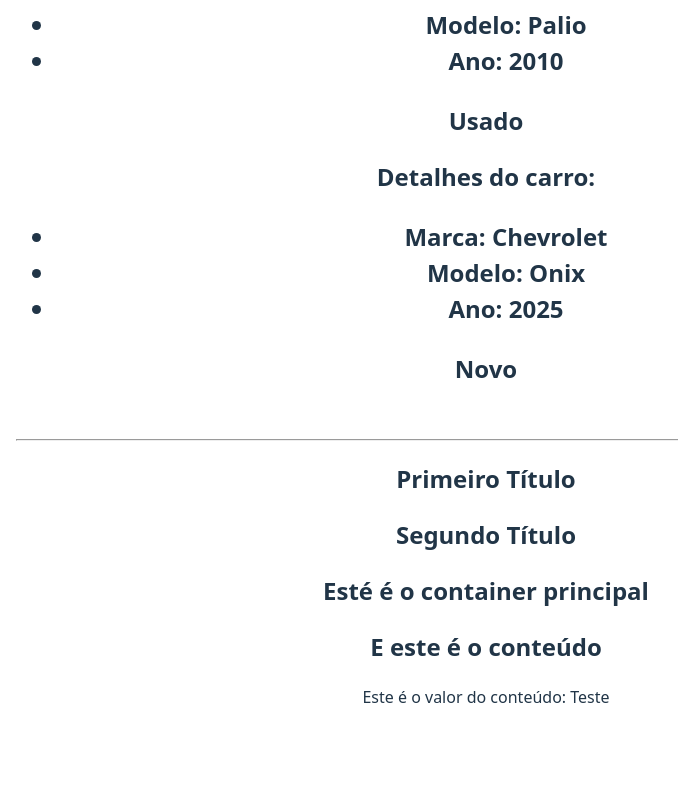
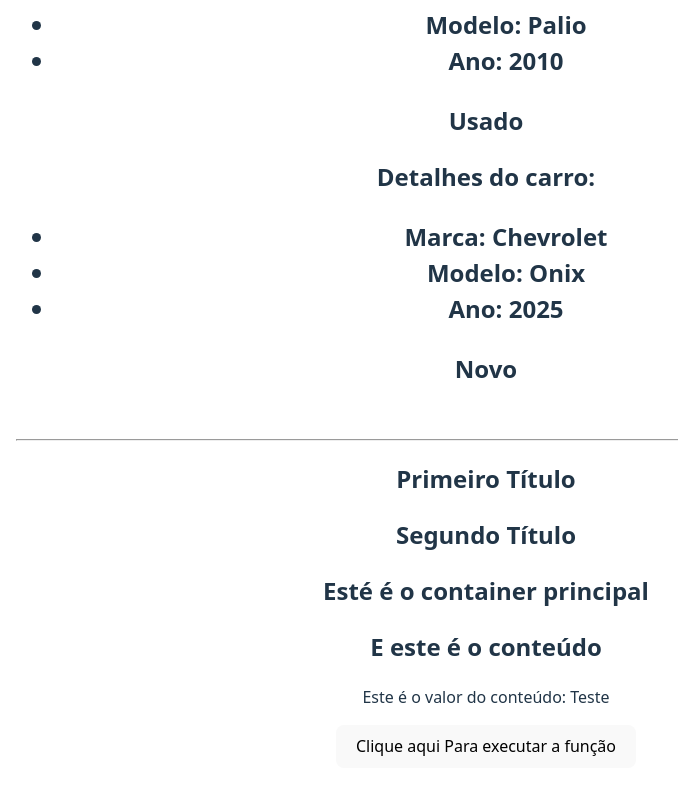
Before and after one commit to joao-vittorr/estudo-react-native, a React (Vite) app in the folder 3_avancando_em_react/avancando/: page / in a window 1280 px wide. Shown: the part 2216-3008 px from the top of the page, without its empty margins (154-832 px from the left). Before the commit the page ends 2973 px from the top, so only its background shows below. Built offline with nearby package versions, Linux system fonts and the light colour scheme.

Commit message:
Executando função por meio da props

```diff
--- a/3_avancando_em_react/avancando/src/App.jsx
+++ b/3_avancando_em_react/avancando/src/App.jsx
@@ -6,6 +6,7 @@
 import CarDetails from "./components/CarDetails";
 import Fragment from "./components/Fragment";
 import Container from "./components/Container";
+import ExecuteFunction from "./components/ExecuteFunction";
 
 function App() {
   const carros = [
@@ -13,6 +14,10 @@
     { marca: "Fiat", modelo: "Palio", ano: 2010, newCar: false },
     { marca: "Chevrolet", modelo: "Onix", ano: 2025, newCar: true },
   ];
+
+  function showMessage() {
+    alert("Evento do componente pai!");
+  }
 
   return (
     <>
@@ -42,6 +47,8 @@
       <Container myValue="Teste">
         <h2>E este é o conteúdo</h2>
       </Container>
+      {/* Executando fução na props */}
+      <ExecuteFunction myFunction={showMessage} />
     </>
   );
 }
--- /dev/null
+++ b/3_avancando_em_react/avancando/src/components/ExecuteFunction.jsx
@@ -0,0 +1,10 @@
+import React from 'react'
+
+const ExecuteFunction = ({myFunction}) => {
+  return (
+    <div><button onClick={myFunction}>Clique aqui Para executar a função</button></div>
+
+  )
+}
+
+export default ExecuteFunction;
```
